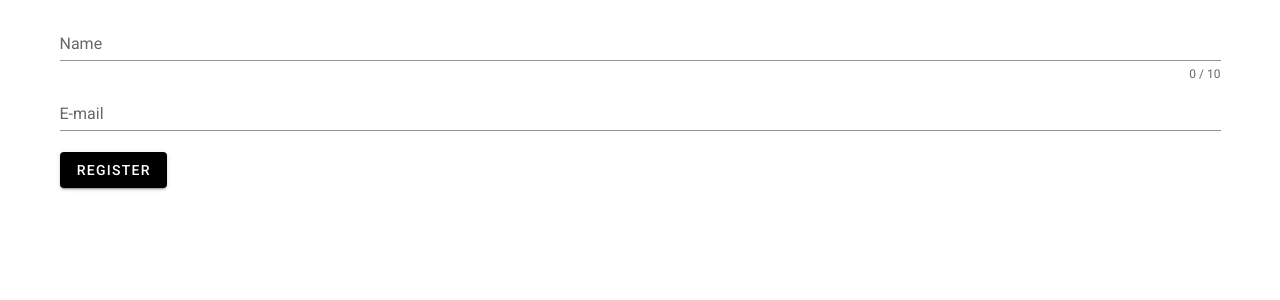
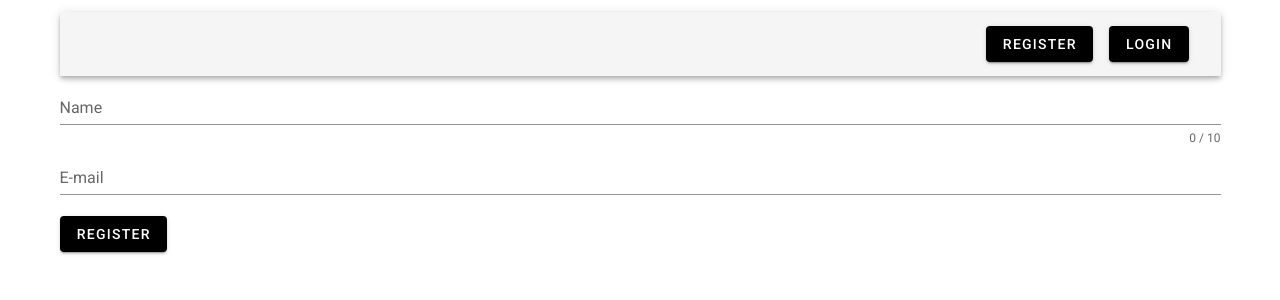
Before and after one commit to jhkritz/sign-language-api, a Vue app in the folder frontend/: page /register in a window 1280 px wide. Shown: the top 300 px of the page. Built offline with nearby package versions, Linux system fonts and the light colour scheme; what vue-auth would draw is missing.

Commit message:
Adjustments to nav bar

```diff
--- a/frontend/src/views/register.vue
+++ b/frontend/src/views/register.vue
@@ -1,5 +1,26 @@
 <template>
     <v-container>
+      <v-app-bar
+  elevation="4"
+
+>
+<v-spacer></v-spacer>
+      <v-btn
+        color="black"
+        class="mr-4 white--text"
+        @click="goToRegister()"
+      >
+        Register
+      </v-btn>
+
+      <v-btn
+        color="black"
+        class="mr-4 white--text"
+        @click="goToLogin()"
+      >
+        Login
+      </v-btn>
+</v-app-bar>
     <v-form
       ref="form"
       v-model="valid"
```
